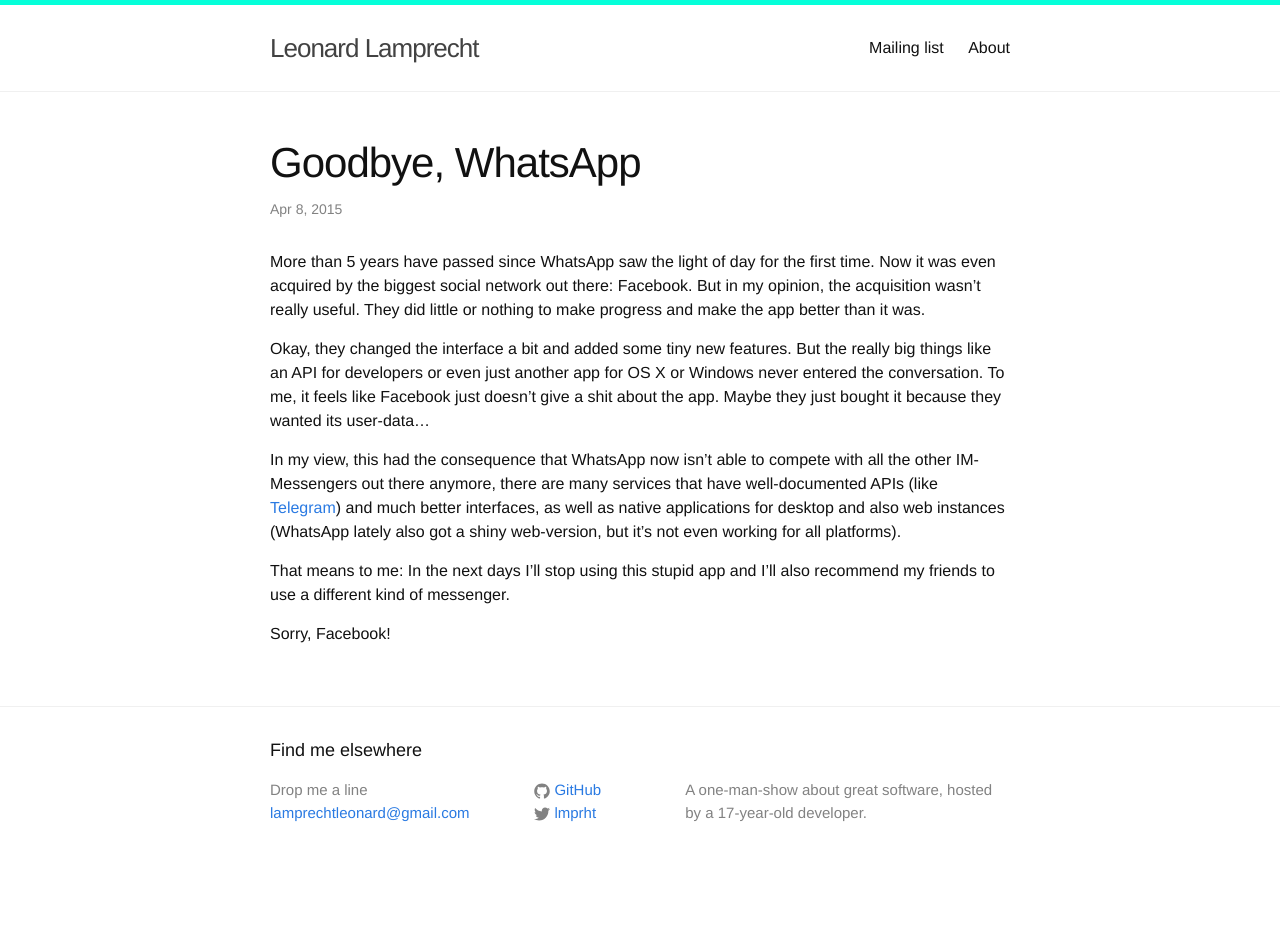
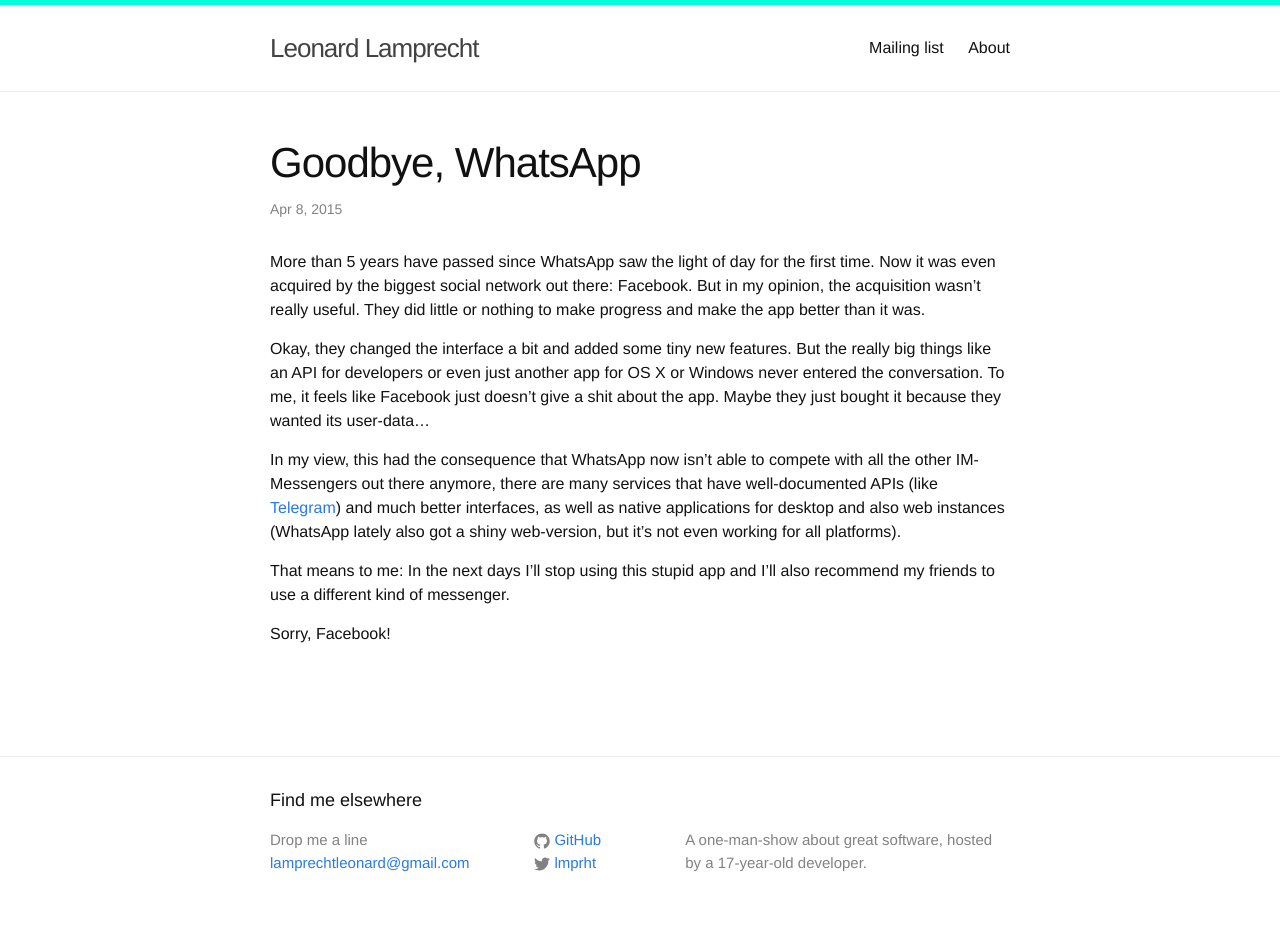
Before and after one commit to zhaoda/leo.github.io, a Jekyll site: the page built from _posts/2015-04-08-goodbye-whatsapp.markdown, in a window 1280 px wide. Built offline with Jekyll 4.4.1, drawn with Linux system fonts in a browser that asks for light colours; comment, search, counter and statistics services are not loaded; before the commit the page ends 900 px from its top, so only the background shows below that.

Commit message:
More white-space around the comments

```diff
--- a/_sass/_base.scss
+++ b/_sass/_base.scss
@@ -154,3 +154,7 @@ pre {
 	}
 
 }
+
+#disqus_thread {
+    margin: 80px 0;
+}
```
